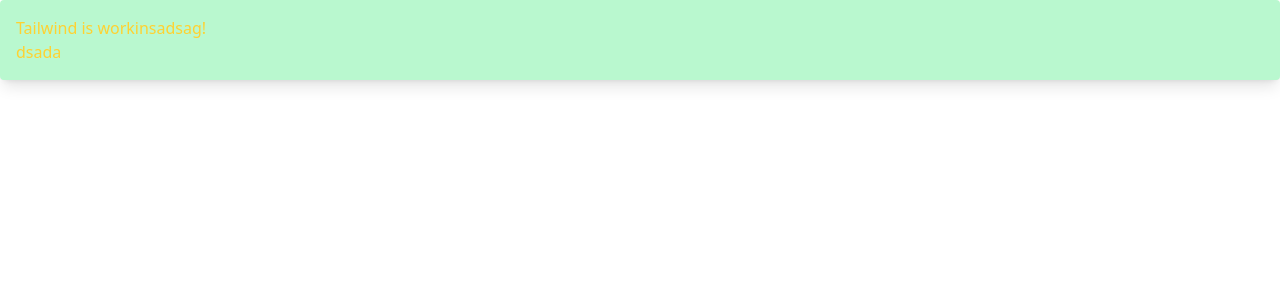
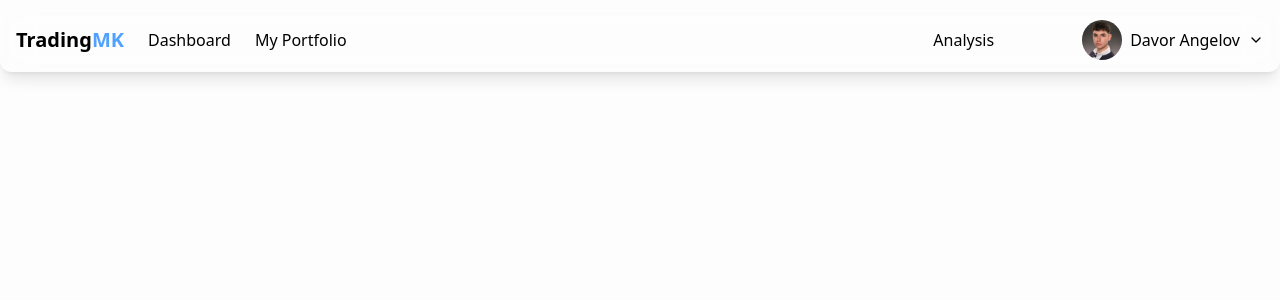
Before and after one commit to DavorAngelov/TradingMK, a React (Vite) app in the folder frontend/: page / in a window 1280 px wide. Shown: the top 300 px of the page. Built offline with nearby package versions, Linux system fonts and the light colour scheme.

Commit message:
First look of menu/navbar

```diff
--- a/frontend/package.json
+++ b/frontend/package.json
@@ -11,8 +11,10 @@
   },
   "dependencies": {
     "@tailwindcss/vite": "^4.1.10",
+    "lucide-react": "^0.516.0",
     "react": "^19.1.0",
-    "react-dom": "^19.1.0"
+    "react-dom": "^19.1.0",
+    "react-router-dom": "^7.6.2"
   },
   "devDependencies": {
     "@eslint/js": "^9.25.0",
--- a/frontend/src/App.jsx
+++ b/frontend/src/App.jsx
@@ -4,12 +4,6 @@
 
     return (
         <>
-            <div className="  text-amber-300 p-4 rounded shadow-lg bg-green-200">
-                Tailwind is workinsadsag!
-                <p>dsada</p>
-
-            </div>
-
         </>
     )
 }
--- a/frontend/src/index.css
+++ b/frontend/src/index.css
@@ -1 +1,5 @@
 @import "tailwindcss";
+body {
+    background-color: #fdfdfd;
+
+}
--- a/frontend/src/main.jsx
+++ b/frontend/src/main.jsx
@@ -1,11 +1,17 @@
-import { StrictMode } from 'react'
-import { createRoot } from 'react-dom/client'
+import {StrictMode} from 'react'
+import {createRoot} from 'react-dom/client'
 import './index.css'
 import App from './App.jsx'
 import './index.css';
+import {BrowserRouter, Route, Routes} from "react-router-dom";
+import Menu from "./pages/Menu/Menu.jsx";
 
 createRoot(document.getElementById('root')).render(
-  <StrictMode>
-    <App />
-  </StrictMode>,
+    <StrictMode>
+        <BrowserRouter>
+            <Routes>
+                <Route path="/" element={<Menu/>}></Route>
+            </Routes>
+        </BrowserRouter>
+    </StrictMode>,
 )
--- /dev/null
+++ b/frontend/src/pages/Menu/Menu.jsx
@@ -0,0 +1,64 @@
+import React, { useState } from 'react';
+import { Link } from 'react-router-dom';
+import profilePic from '../../assets/images/342194737_196248126526678_818295510495484205_n.jpg';
+import { ChevronDown ,LogOut, Settings,ChartCandlestick,BriefcaseBusiness} from 'lucide-react';
+
+const Menu = () => {
+    const [open, setOpen] = useState(false);
+
+    const toggleDropdown = () => setOpen(!open);
+
+    return (
+       <nav className="w-full fixed top-0 left-0 bg-white/20 text-black backdrop-blur-lg shadow-lg rounded-xl mt-2">
+            <div className="max-w-7xl mx-auto px-4 py-3 flex justify-between items-center">
+                {/* Left side: Logo + navigation */}
+                <div className="flex items-center space-x-6">
+                    <div className="text-xl font-bold">Trading<span className="text-blue-400">MK</span></div>
+                    <Link to="/" className="hover:text-gray-600">Dashboard</Link>
+                    <Link to="/" className="hover:text-gray-600">My Portfolio</Link>
+                </div>
+
+                {/* Right side: User info */}
+                <div className="relative flex items-center gap-2">
+                    <Link to="/" className="mr-20 hover:text-gray-600">Analysis</Link>
+                    <img
+                        src={profilePic}
+                        alt="Profile"
+                        className="w-10 h-10 rounded-full object-cover"
+                    />
+                    <span className="font-medium">Davor Angelov</span>
+                    <button
+                        className="flex items-center space-x-2 hover:text-gray-600 focus:outline-none"
+                        onClick={toggleDropdown}
+                    >
+                        <ChevronDown
+                            className={`w-4 h-4 transform transition-transform duration-300 ${
+                                open ? 'rotate-180' : 'rotate-0'
+                            }`}
+                        />
+                    </button>
+
+                    {open && (
+                        <div className="absolute right-0 left-36 mt-40 w-48 bg-white border-blue-50 rounded-xl shadow-md z-50 ">
+                            <Link
+                                to="/settings"
+                                className="block px-4 py-2 hover:bg-gray-100 text-sm rounded-xl flex gap-2"
+                            >
+                                <Settings></Settings>
+                                Settings
+                            </Link>
+                            <button
+                                className="w-full cursor-pointer text-left px-4 py-2 hover:bg-gray-100 text-sm rounded-xl text-red-500 flex gap-2"
+                            >
+                                <LogOut></LogOut>
+                                Logout
+                            </button>
+                        </div>
+                    )}
+                </div>
+            </div>
+        </nav>
+    );
+};
+
+export default Menu;
```
Also changed, not shown: frontend/src/assets/images/342194737_196248126526678_818295510495484205_n.jpg (added), 1 other file (tests, documents, lock files or other folders).
